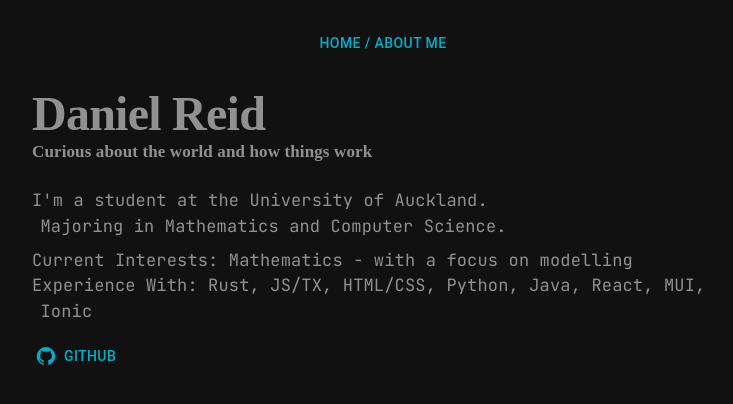
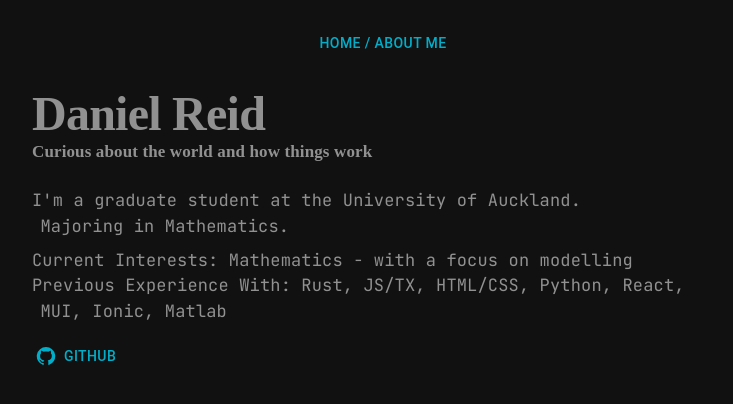
Before and after one commit to selareid/www.selareid.com, a React (Create React App) app: page / in a window 1280 px wide. Shown: the top 404 px of the page, without its empty margins (257-990 px from the left). Built offline with nearby package versions, Linux system fonts and the light colour scheme.

Commit message:
Updated about me

```diff
--- a/src/pages/AboutMe.tsx
+++ b/src/pages/AboutMe.tsx
@@ -31,14 +31,14 @@ const AboutMe: React.FC = () => {
                 <Typography variant={"h4"} sx={{mb: "1.5em"}}>Curious about the world and how things work</Typography>
 
                 <Typography>
-                    I'm a student at the University of Auckland. <br/>
-                    Majoring in Mathematics and Computer Science.
+                    I'm a graduate student at the University of Auckland. <br/>
+                    Majoring in Mathematics.
                 </Typography>
                 <Typography sx={{mt: "0.5em"}}>
                     Current Interests: Mathematics - with a focus on modelling
                 </Typography>
                 <Typography>
-                    Experience With: Rust, JS/TX, HTML/CSS, Python, Java, React, MUI, Ionic
+                    Previous Experience With: Rust, JS/TX, HTML/CSS, Python, React, MUI, Ionic, Matlab
                 </Typography>
 
                 <Button variant="text" color="secondary"
```
